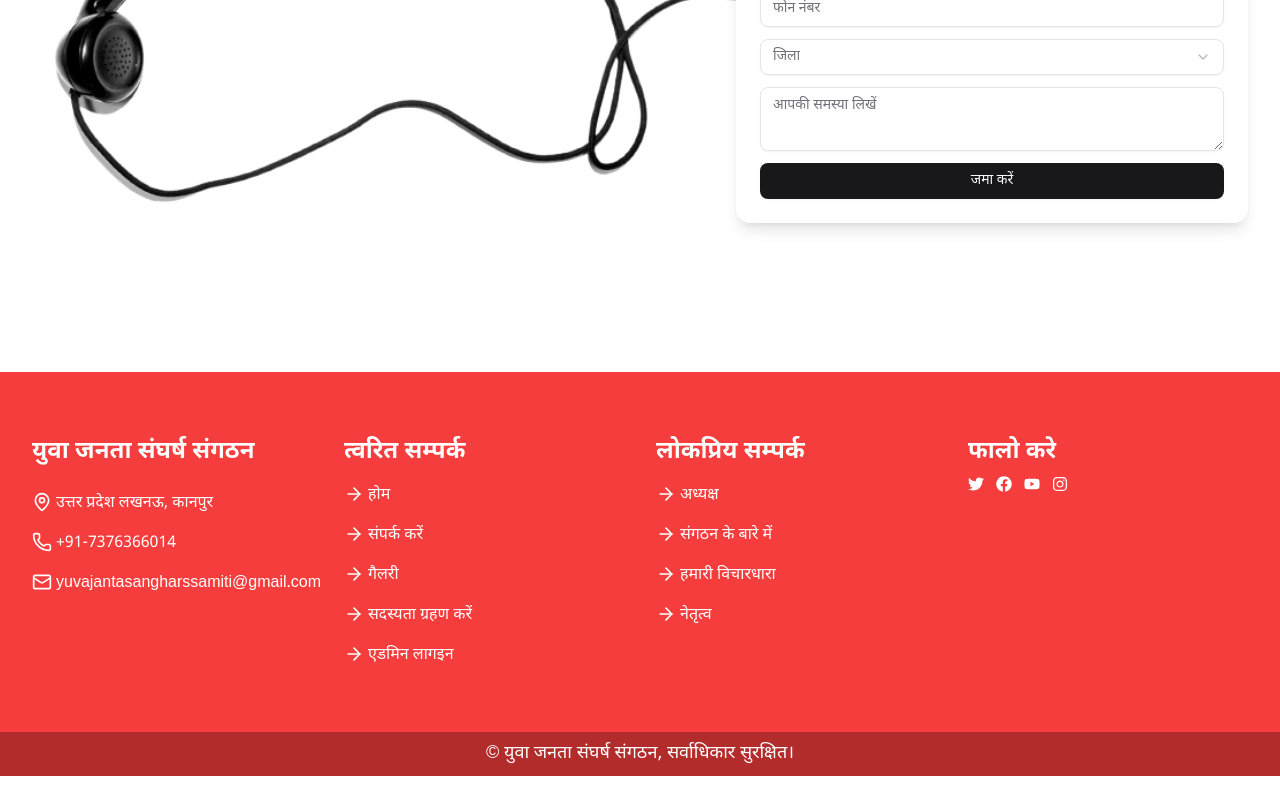
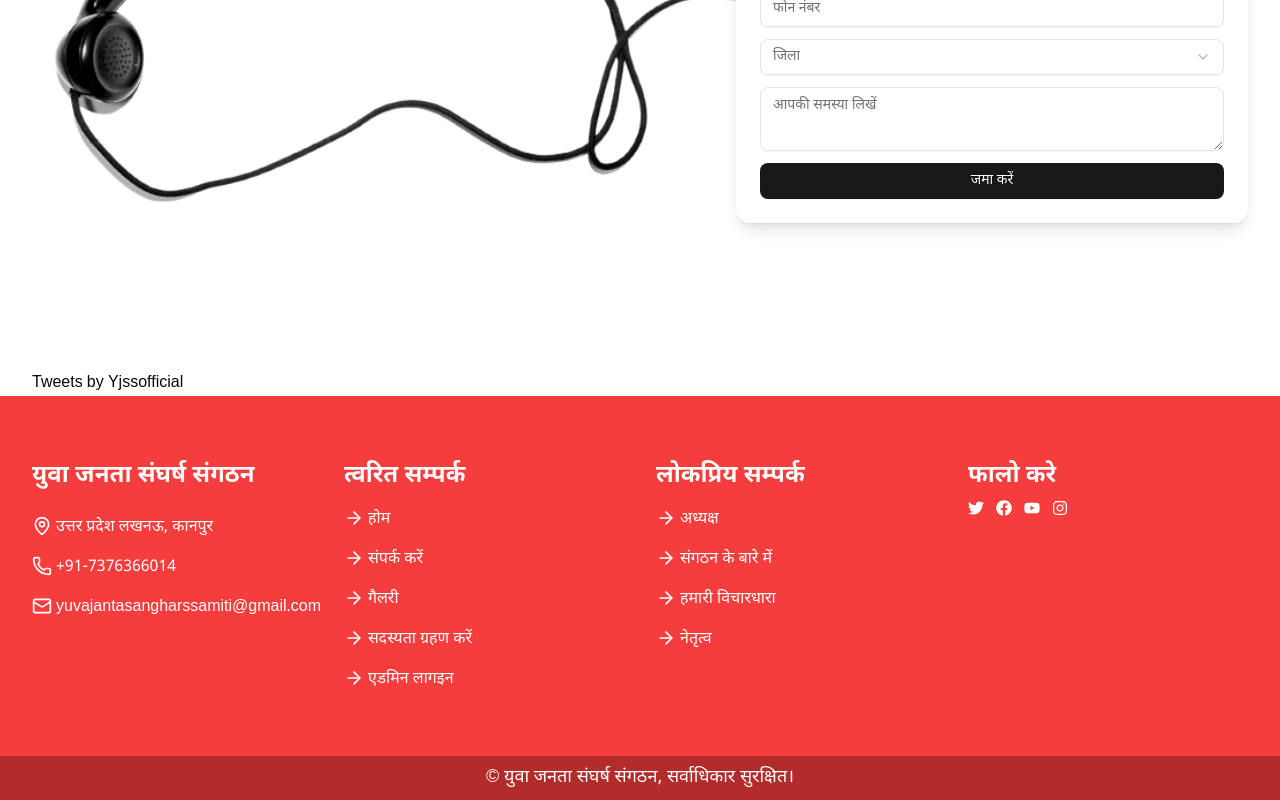
Before and after one commit to imabhaysachan20/yjss, a Next.js app: page / in a window 1280 px wide. Shown: the part 2243-3043 px from the top of the page. Before the commit the page ends 3019 px from the top, so only its background shows below. Built offline with nearby package versions, Linux system fonts and the light colour scheme.

Commit message:
add twiter

```diff
--- a/app/layout.js
+++ b/app/layout.js
@@ -20,6 +20,8 @@ export const metadata = {
 export default function RootLayout({ children }) {
   return (
     <html lang="hi">
+
+
       <body suppressHydrationWarning
         className={`${Noto_Sans_DevanagariSans.className} antialiased`}
       >
--- a/app/page.js
+++ b/app/page.js
@@ -1,4 +1,3 @@
-
 import AboutHome from "@/components/AboutHome";
 import Banner_below_options from "@/components/banner_below_options";
 import Container from "@/components/Container";
@@ -6,6 +5,7 @@ import GoogleTranslate from "@/components/GoogleTranslate";
 import SupportForm from "@/components/GrivencesForm";
 import Header from "@/components/Header";
 import Slider from "@/components/Slider";
+import TwitterWidget from "@/components/TwitterWidget";
 
 
 
@@ -20,6 +20,7 @@ export default function Home() {
       <Banner_below_options/>
       <AboutHome/>
       <SupportForm/>
+      <TwitterWidget/>
       </Container>
       </div>
   );
--- /dev/null
+++ b/components/TwitterWidget.jsx
@@ -0,0 +1,14 @@
+"use client";
+
+import React from 'react';
+
+function TwitterWidget() {
+  return (
+    <div className="twitter-widget-container">
+      <a className="twitter-timeline" href="https://twitter.com/Yjssofficial?ref_src=twsrc%5Etfw">Tweets by Yjssofficial</a>
+      <script async src="https://platform.twitter.com/widgets.js" charSet="utf-8"></script>
+    </div>
+  );
+}
+
+export default TwitterWidget;
--- a/package.json
+++ b/package.json
@@ -34,6 +34,8 @@
     "react": "^19.0.0",
     "react-dom": "^19.0.0",
     "react-icons": "^5.5.0",
+    "react-twitter-embed": "^4.0.4",
+    "react-twitter-widgets": "^1.11.0",
     "react-type-animation": "^3.2.0",
     "sharp": "^0.34.0",
     "sonner": "^2.0.3",
```
Also changed, not shown: app/download/page.js (added), 1 other file (tests, documents, lock files or other folders).
